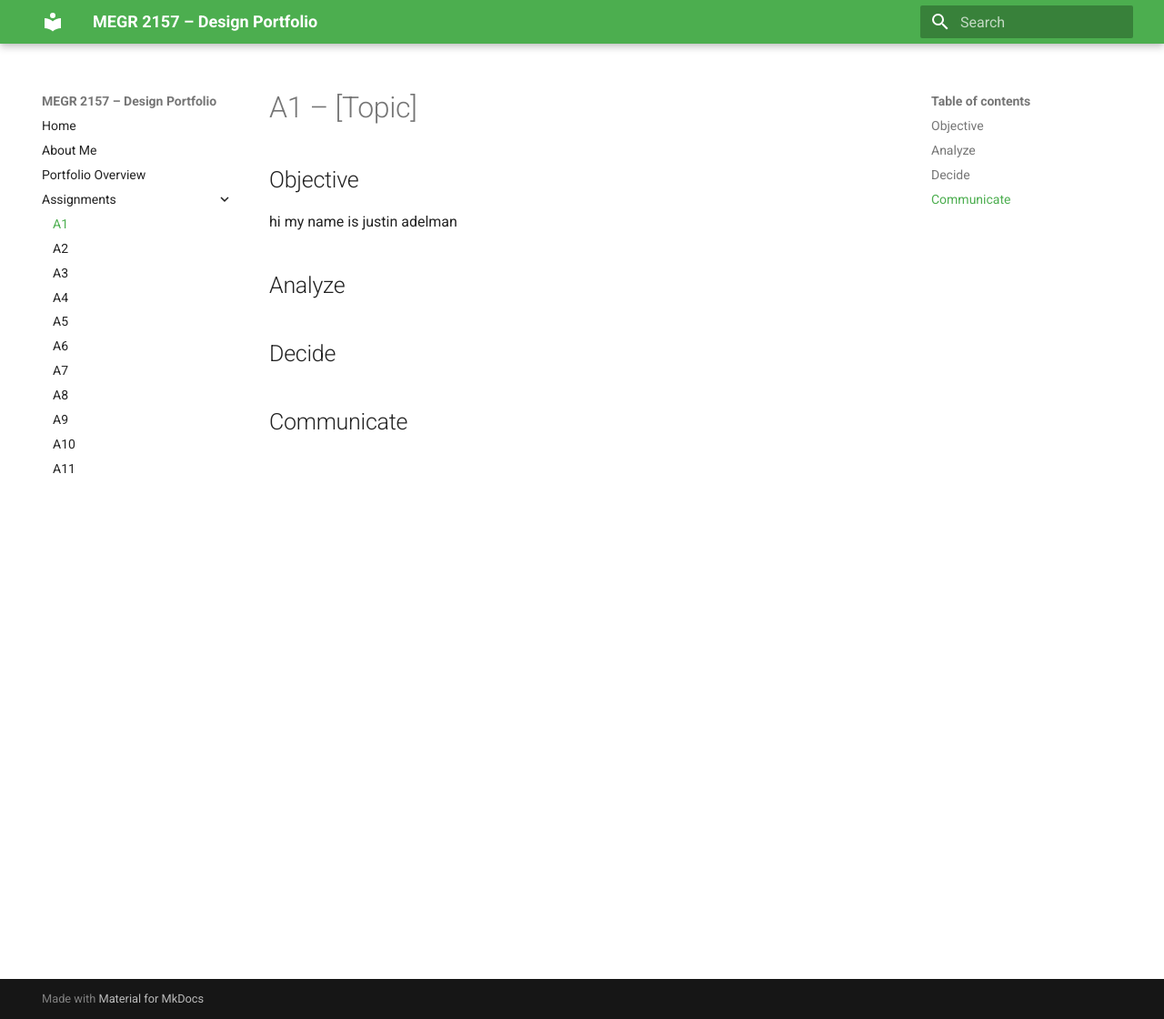
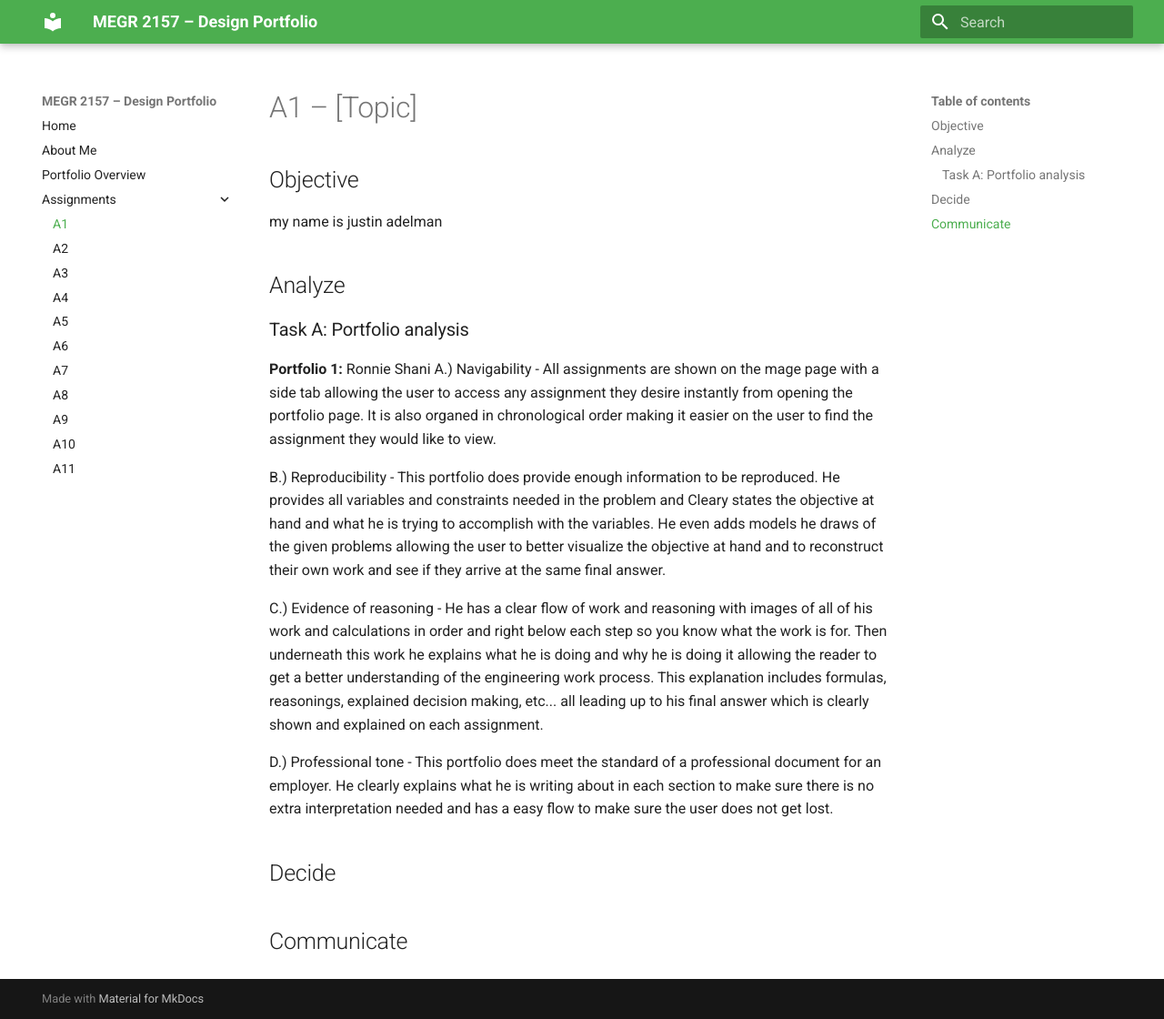
Before and after one commit to jadelma5/megr2156-portfolio, an MkDocs documentation site: the page built from docs/assignments/A01/index.md, in a window 1280 px wide and 1120 px high. Shown: the whole window at 91% size. Built offline with MkDocs 1.6.1 and Material for MkDocs 9.7.7, drawn with Linux system fonts in a browser that asks for light colours.

Commit message:
Revise A1 index with analysis and professional tone
Updated the introduction and added detailed analysis for Task A, including sections on navigability, reproducibility, evidence of reasoning, and professional tone.

```diff
--- a/docs/assignments/A01/index.md
+++ b/docs/assignments/A01/index.md
@@ -1,9 +1,18 @@
 # A1 – [Topic]
 
 ## Objective
-hi my name is justin adelman
+ my name is justin adelman
 
 ## Analyze
+### Task A: Portfolio analysis
+**Portfolio 1:**  Ronnie Shani
+A.) Navigability - All assignments are shown on the mage page with a side tab allowing the user to access any assignment they desire instantly from opening the portfolio page. It is also organed in chronological order making it easier on the user to find the assignment they would like to view.
+
+B.) Reproducibility - This portfolio does provide enough information to be reproduced. He provides all variables and constraints needed in the problem and Cleary states the objective at hand and what he is trying to accomplish with the variables. He even adds models he draws of the given problems allowing the user to better visualize the objective at hand and to reconstruct their own work and see if they arrive at the same final answer.
+
+C.) Evidence of reasoning - He has a clear flow of work and reasoning with images of all of his work and calculations in order and right below each step so you know what the work is for. Then underneath this work he explains what he is doing and why he is doing it allowing the reader to get a better understanding of the engineering work process. This explanation includes formulas, reasonings, explained decision making, etc... all leading up to his final answer which is clearly shown and explained on each assignment.
+
+D.)  Professional tone - This portfolio does meet the standard of a professional document for an employer. He clearly explains what he is writing about in each section to make sure there is no extra interpretation needed and has a easy flow to make sure the user does not get lost.
 
 
 ## Decide
```
